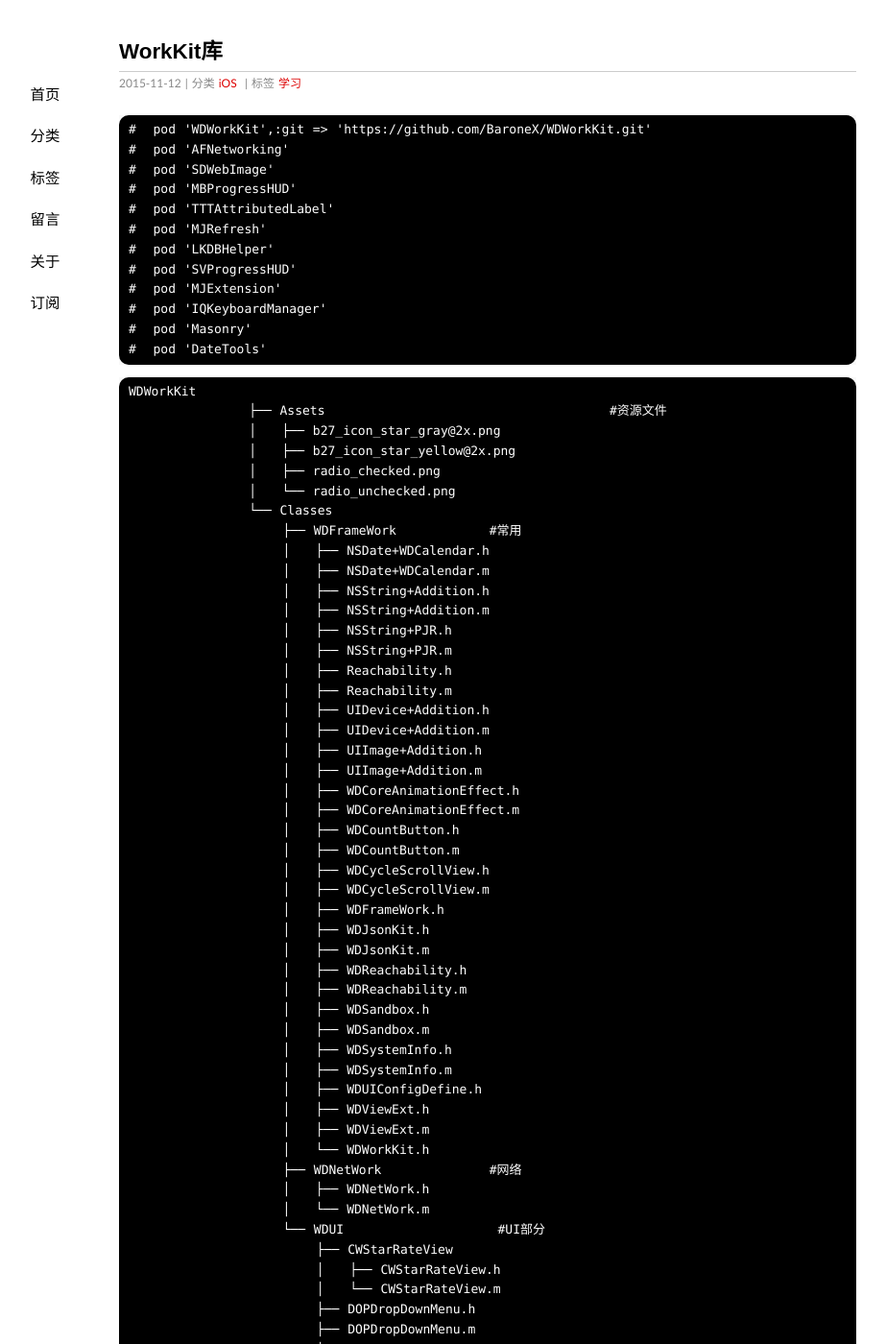
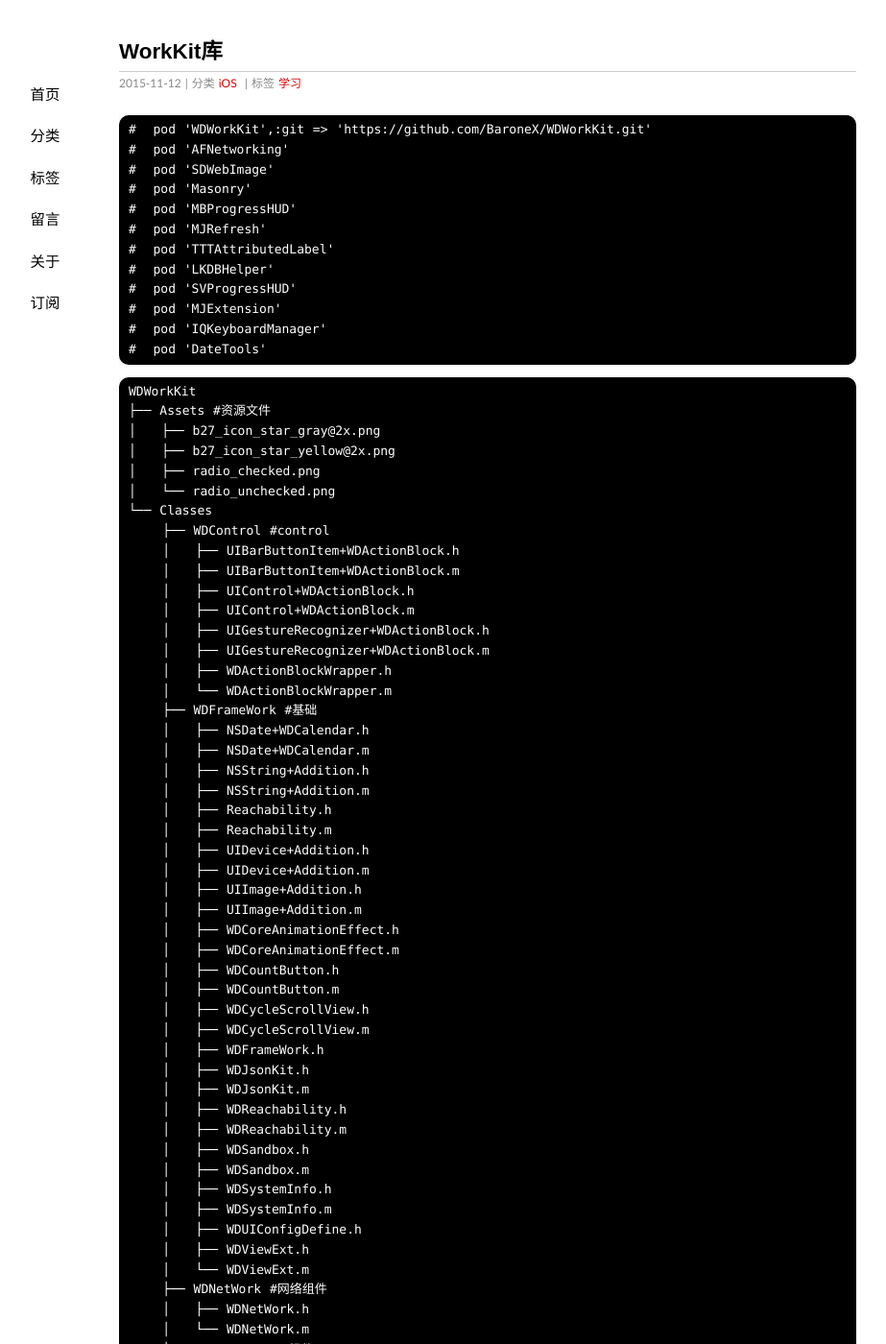
Before and after one commit to BaroneX/BaroneX.github.io, a Jekyll site: the page built from _posts/2015-11-12-WDWorkKit.md, in a window 1280 px wide and 1400 px high. Shown: the whole window at 96% size, without its empty margins (132-1055 px from the left). Built offline with Jekyll 4.4.1, drawn with Linux system fonts in a browser that asks for light colours; Markdown is read by kramdown in place of the engine named in the settings; some of the changed text lies outside the part shown.

Commit message:
WDWorkKit更新

````diff
--- a/_posts/2015-11-12-WDWorkKit.md
+++ b/_posts/2015-11-12-WDWorkKit.md
@@ -11,82 +11,79 @@
 #  pod 'WDWorkKit',:git => 'https://github.com/BaroneX/WDWorkKit.git'
 #  pod 'AFNetworking'
 #  pod 'SDWebImage'
+#  pod 'Masonry'
 #  pod 'MBProgressHUD'
+#  pod 'MJRefresh'
 #  pod 'TTTAttributedLabel'
-#  pod 'MJRefresh'
 #  pod 'LKDBHelper'
 #  pod 'SVProgressHUD'
 #  pod 'MJExtension'
 #  pod 'IQKeyboardManager'
-#  pod 'Masonry'
 #  pod 'DateTools'
 ```
 
 ```
 WDWorkKit
-		├── Assets					#资源文件
-		│   ├── b27_icon_star_gray@2x.png
-		│   ├── b27_icon_star_yellow@2x.png
-		│   ├── radio_checked.png
-		│   └── radio_unchecked.png
-		└── Classes
-		    ├── WDFrameWork 		#常用
-		    │   ├── NSDate+WDCalendar.h
-		    │   ├── NSDate+WDCalendar.m
-		    │   ├── NSString+Addition.h
-		    │   ├── NSString+Addition.m
-		    │   ├── NSString+PJR.h
-		    │   ├── NSString+PJR.m
-		    │   ├── Reachability.h
-		    │   ├── Reachability.m
-		    │   ├── UIDevice+Addition.h
-		    │   ├── UIDevice+Addition.m
-		    │   ├── UIImage+Addition.h
-		    │   ├── UIImage+Addition.m
-		    │   ├── WDCoreAnimationEffect.h
-		    │   ├── WDCoreAnimationEffect.m
-		    │   ├── WDCountButton.h
-		    │   ├── WDCountButton.m
-		    │   ├── WDCycleScrollView.h
-		    │   ├── WDCycleScrollView.m
-		    │   ├── WDFrameWork.h
-		    │   ├── WDJsonKit.h
-		    │   ├── WDJsonKit.m
-		    │   ├── WDReachability.h
-		    │   ├── WDReachability.m
-		    │   ├── WDSandbox.h
-		    │   ├── WDSandbox.m
-		    │   ├── WDSystemInfo.h
-		    │   ├── WDSystemInfo.m
-		    │   ├── WDUIConfigDefine.h
-		    │   ├── WDViewExt.h
-		    │   ├── WDViewExt.m
-		    │   └── WDWorkKit.h
-		    ├── WDNetWork 		#网络
-		    │   ├── WDNetWork.h
-		    │   └── WDNetWork.m
-		    └── WDUI			 #UI部分
-		        ├── CWStarRateView
-		        │   ├── CWStarRateView.h
-		        │   └── CWStarRateView.m
-		        ├── DOPDropDownMenu.h
-		        ├── DOPDropDownMenu.m
-		        ├── JKAlertDialog
-		        │   ├── JKAlertDialog.h
-		        │   └── JKAlertDialog.m
-		        ├── MPNotificationView
-		        │   ├── MPNotificationView.h
-		        │   ├── MPNotificationView.m
-		        │   ├── OBGradientView.h
-		        │   └── OBGradientView.m
-		        ├── PopoverView.h
-		        ├── PopoverView.m
-		        ├── QRadioButton
-		        │   ├── QRadioButton.h
-		        │   └── QRadioButton.m
-		        ├── UIView+Toast.h
-		        └── UIView+Toast.m
-
+├── Assets #资源文件
+│   ├── b27_icon_star_gray@2x.png
+│   ├── b27_icon_star_yellow@2x.png
+│   ├── radio_checked.png
+│   └── radio_unchecked.png
+└── Classes
+    ├── WDControl #control
+    │   ├── UIBarButtonItem+WDActionBlock.h
+    │   ├── UIBarButtonItem+WDActionBlock.m
+    │   ├── UIControl+WDActionBlock.h
+    │   ├── UIControl+WDActionBlock.m
+    │   ├── UIGestureRecognizer+WDActionBlock.h
+    │   ├── UIGestureRecognizer+WDActionBlock.m
+    │   ├── WDActionBlockWrapper.h
+    │   └── WDActionBlockWrapper.m
+    ├── WDFrameWork #基础
+    │   ├── NSDate+WDCalendar.h
+    │   ├── NSDate+WDCalendar.m
+    │   ├── NSString+Addition.h
+    │   ├── NSString+Addition.m
+    │   ├── Reachability.h
+    │   ├── Reachability.m
+    │   ├── UIDevice+Addition.h
+    │   ├── UIDevice+Addition.m
+    │   ├── UIImage+Addition.h
+    │   ├── UIImage+Addition.m
+    │   ├── WDCoreAnimationEffect.h
+    │   ├── WDCoreAnimationEffect.m
+    │   ├── WDCountButton.h
+    │   ├── WDCountButton.m
+    │   ├── WDCycleScrollView.h
+    │   ├── WDCycleScrollView.m
+    │   ├── WDFrameWork.h
+    │   ├── WDJsonKit.h
+    │   ├── WDJsonKit.m
+    │   ├── WDReachability.h
+    │   ├── WDReachability.m
+    │   ├── WDSandbox.h
+    │   ├── WDSandbox.m
+    │   ├── WDSystemInfo.h
+    │   ├── WDSystemInfo.m
+    │   ├── WDUIConfigDefine.h
+    │   ├── WDViewExt.h
+    │   └── WDViewExt.m
+    ├── WDNetWork #网络组件
+    │   ├── WDNetWork.h
+    │   └── WDNetWork.m
+    ├── WDUI     #UI组件
+    │   ├── CWStarRateView
+    │   ├── DOPDropDownMenu.h
+    │   ├── DOPDropDownMenu.m
+    │   ├── ImageLoader
+    │   ├── JKAlertDialog
+    │   ├── MPNotificationView
+    │   ├── PopoverView.h
+    │   ├── PopoverView.m
+    │   ├── QRadioButton
+    │   ├── UIView+Toast.h
+    │   └── UIView+Toast.m
+    └── WDWorkKit.h	 #头文件
 
 ```
 
````
